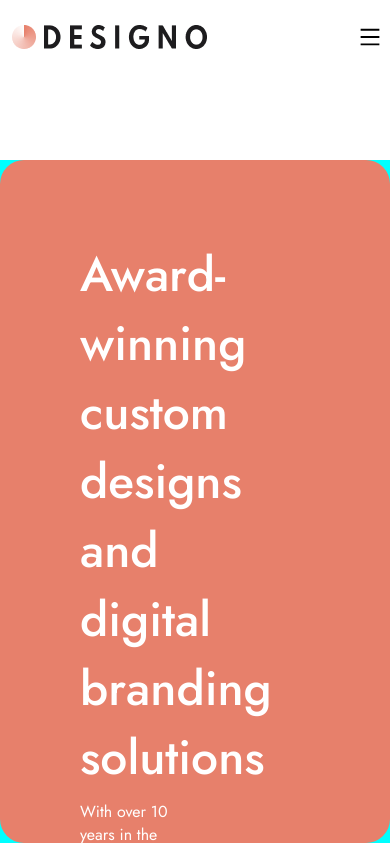
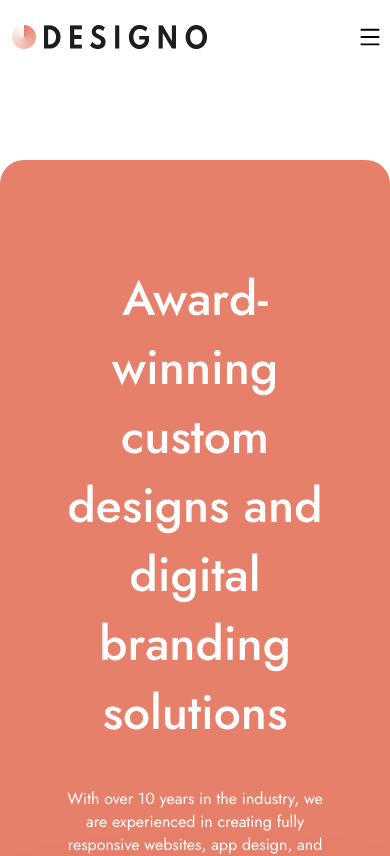
Before and after one commit to DanyloOhurtsov/Designo, a React (Create React App) app: page / in a window 390 px wide. Shown: the top 856 px of the page. Built offline with nearby package versions, Linux system fonts and the light colour scheme; the HTML template or start-up script is replaced by a standard one.

Commit message:
Home page | Hero Section (Tablet, Desktop)
Changes:
- Created Hero section for Desktop in HeroPage.jsx
- Added Hero image and styles in heroPage.module.scss
- Created Tablet specific Hero styles in homePage.module.scss

```diff
--- /dev/null
+++ b/src/content/images/allImages.js
@@ -0,0 +1,4 @@
+import heroImage from "./heroPhoto.png";
+export const allImages = {
+    heroImage,
+};
--- a/src/pages/HomePage/HomePage.jsx
+++ b/src/pages/HomePage/HomePage.jsx
@@ -1,8 +1,10 @@
 import React from "react";
 import styles from "./homePage.module.scss";
 import { NavLink } from "react-router-dom";
+import { allImages } from "../../content/images/allImages";
 
 export const HomePage = () => {
+
     return (
         <div className={styles.homePage}>
             <div className={styles.heroSectionHome}>
@@ -22,7 +24,7 @@ export const HomePage = () => {
                     </NavLink>
                 </div>
                 <div className={styles.imageContentHero}>
-                    <img src="" alt="" />
+                    <img src={allImages.heroImage} alt="" />
                 </div>
             </div>
             <div className={styles.linksSectionHome}></div>
--- a/src/pages/HomePage/homePage.module.scss
+++ b/src/pages/HomePage/homePage.module.scss
@@ -4,15 +4,21 @@
     max-width: 1110px;
     margin: 0 auto;
     margin-top: 80px;
-    background-color: aqua;
     .heroSectionHome {
+        *{
+            transition: 250ms;
+        }
         width: 100%;
-        padding: 80px;
         background-color: $color_Peach;
+        height: fit-content;
         border-radius: 24px;
+        display: flex;
+        align-items: flex-end;
+        justify-content: space-between;
         .textContentHero {
+            padding: 80px 0 80px 80px;
             width: 50%;
-            height: 500px;
+            height: fit-content;
             .title1 {
                 color: $color_White;
                 font-size: $size_48;
@@ -37,11 +43,45 @@
                 transition: 250ms;
                 width: fit-content;
                 display: block;
-                &:hover{
+                &:hover {
                     background-color: $color_LightPeach;
                     color: $color_Peach;
                 }
             }
         }
+        .imageContentHero {
+            margin-right: 10%;
+            display: flex;
+            align-items: flex-end;
+            filter: drop-shadow(20px -40px 80px rgba(93, 2, 2, 0.5));
+        }
     }
 }
+
+@media screen and (max-width: 840px) {
+    .homePage {
+        .heroSectionHome {
+            flex-direction: column;
+            align-items: center;
+            .textContentHero {
+                padding: 64px;
+                width: 100%;
+                height: fit-content;
+                .title1,
+                .subtitle,
+                .learnmoreBtn {
+                    text-align: center;
+                    margin: 0 auto;
+                    margin-top: 40px;
+                }
+            }
+            .imageContentHero {
+                margin-right: 0;
+                height: 350px;
+                align-items: flex-start;
+                filter: drop-shadow(20px -40px 80px rgba(93, 2, 2, 0.5));
+                overflow: hidden;
+            }
+        }
+    }
+}
--- a/src/pages/OurCompanyPage/ourCompany.module.scss
+++ b/src/pages/OurCompanyPage/ourCompany.module.scss
@@ -32,7 +32,6 @@
             background-position: 50% 50%;
             height: 100%;
             width: 40%;
-            background-color: aqua;
         }
     }
 }
```
Also changed, not shown: src/content/images/heroPhoto.png (added).
